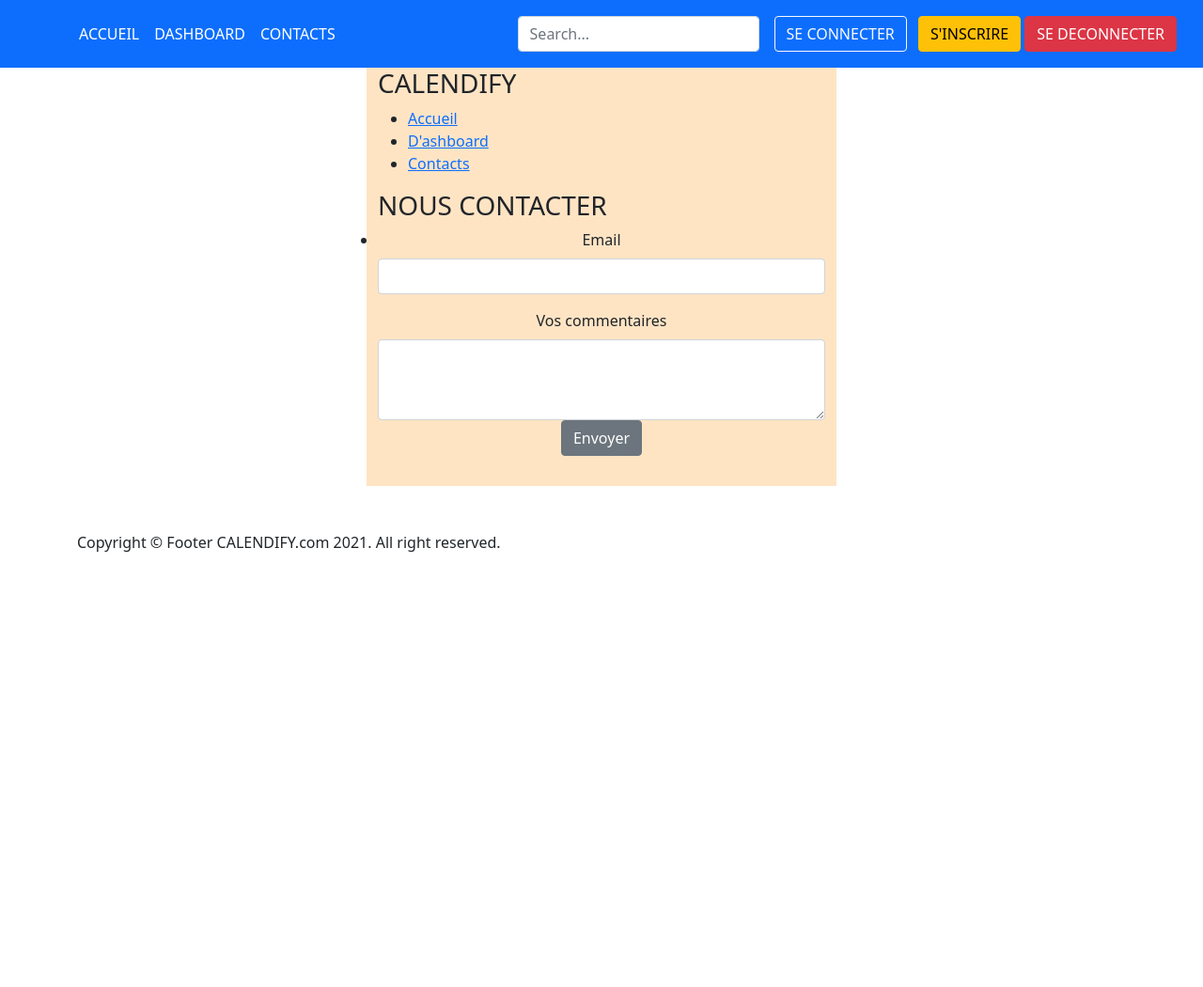
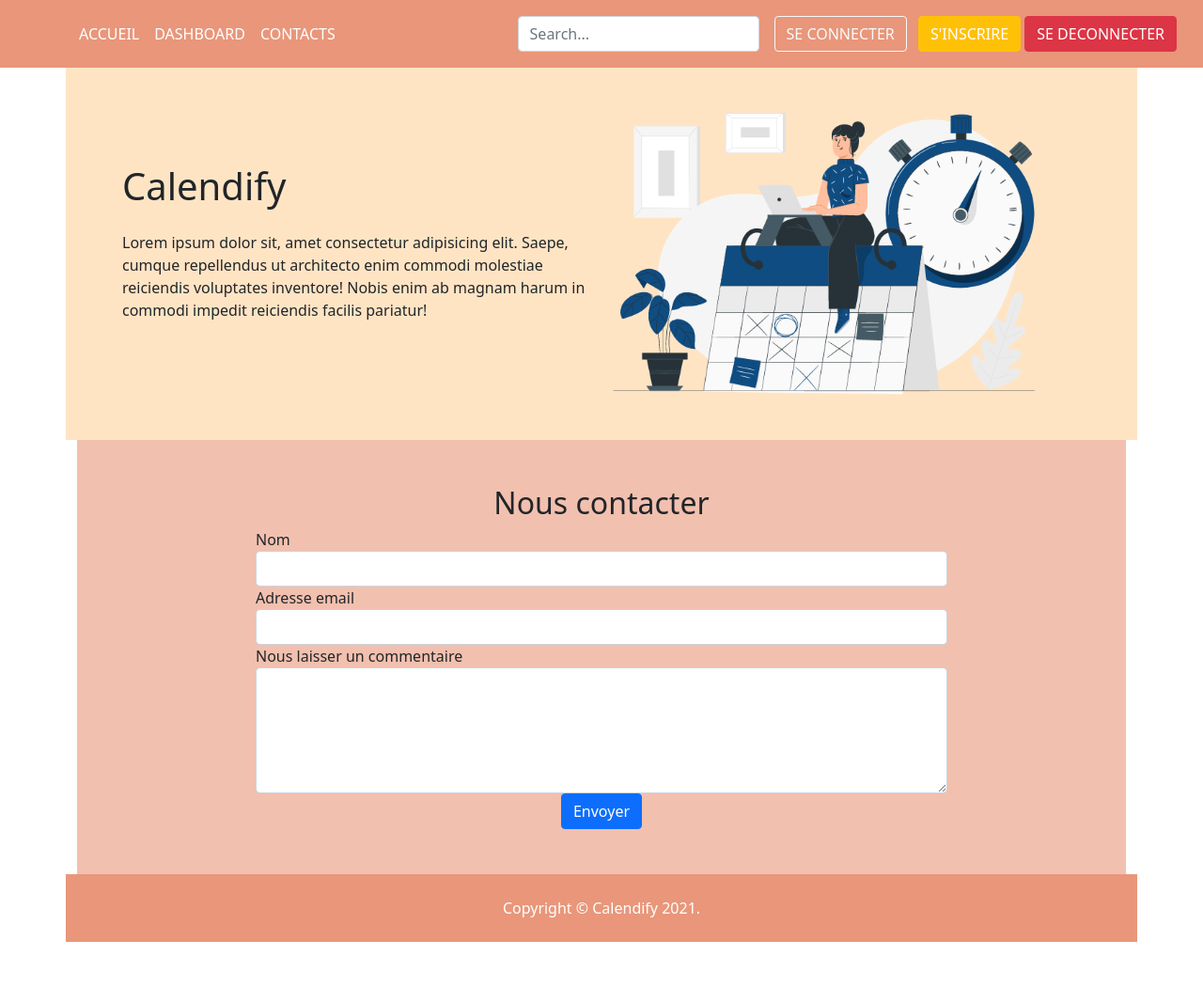
Before and after one commit to cecile9/peoject_3, a Symfony app: template templates/home/home.html.twig in a window 1280 px wide. Shown: the whole page at 94% size. Before the commit the page ends 587 px from the top, so only its background shows below. Run offline with Twig, Linux system fonts and the light colour scheme; the template is opened without the code that fills it, so the values that code supplies are empty; some libraries are stand-ins or nearby versions.

Commit message:
header footer

```diff
--- a/templates/base.html.twig
+++ b/templates/base.html.twig
@@ -39,13 +39,17 @@
                 font-size: 3.5rem;
             }
         }
+
+        #navbar {
+            background-color: darksalmon;
+        }
     </style>
 </head>
 <body>
 
 <!--NAV-->
 
-<header class="p-3 bg-primary text-white">
+<header class="p-3 bg-default text-white" id="navbar">
     <div class="container-fluid">
         <div class="d-flex flex-wrap align-items-center justify-content-center justify-content-lg-start">
             <a href="/" class="d-flex align-items-center mb-2 mb-lg-0 text-white text-decoration-none">
@@ -64,7 +68,7 @@
 
             <div class="text-end">
                 <a href="/login" type="button" class="btn btn-outline-light me-2">SE CONNECTER</a>
-                <a href="/register" type="button" class="btn btn-warning">S'INSCRIRE</a>
+                <a href="/register" type="button" class="btn btn-warning text-white">S'INSCRIRE</a>
                 <a href="/logout" type="button" class="btn btn-danger">SE DECONNECTER</a>
             </div>
 
--- a/templates/home/home.html.twig
+++ b/templates/home/home.html.twig
@@ -5,30 +5,91 @@
 {% block stylesheets %}
     {{ parent()}}
     <style>
-        #footer {
-            width: 500px;
-            margin: 0 auto;
+        body {
+            overflow-x: hidden;
+        }
+
+        .hero {
             background-color: bisque;
+            display: flex;
+            justify-content: space-between;
+            align-items: center;
+        }
+
+        .hero img {
+            max-height: 300px;
+        }
+
+        .contact {
+            background-color: rgba(233, 150, 122,0.6);
+        }
+
+        footer {
+            background-color: darksalmon;
+            color: #fff;
         }
     </style>
-{% endblock %}
+    {% endblock %}
 
-{% block body %}
+    {% block body %}
+    <div class="row hero p-5 py-8">
+        <div class="col-xs-12 col-md-6">
+            <h1>Calendify</h1>
 
-    <footer>
+            <p class="mt-4 mb-4">Lorem ipsum dolor sit, amet consectetur adipisicing elit. Saepe, cumque repellendus ut architecto enim commodi molestiae reiciendis voluptates inventore! Nobis enim ab magnam harum in commodi impedit reiciendis facilis pariatur!</p>
 
-        <div class="footer" id="footer">
+        </div>
+
+        <div class="col-xs-12 col-md-6 text-right">
+            <img src="{{ asset('assets/images/3235814.png') }}" alt="calendify" class="img-fluid">
+        </div>
+    </div>
+
+    <div class="contact">
+        <div class="row py-5">
+            <div class="col col-md-8 offset-md-2">
+                <h2 class="text-center">Nous contacter</h2>
+                <form action="">
+                    <div class="form-group">
+                        <label for="name">Nom</label>
+                        <input type="text" class="form-control">
+                    </div>
+                    <div class="form-group">
+                        <label for="email">Adresse email</label>
+                        <input type="email" class="form-control">
+                    </div>
+                    <div class="form-group">
+                        <label for="name">Nous laisser un commentaire</label>
+                        <textarea name="message" id="" rows="5" class="form-control"></textarea>
+                    </div>
+                    <div class="form-group text-center">
+                        <input type="submit" value="Envoyer" class="btn btn-primary">
+                    </div>
+                </form>
+            </div>
+        </div>
+    </div>
+
+    <footer class="row py-4">
+        <div class="container">
+            <div class="col-12 text-center">
+                Copyright &copy; Calendify 2021.
+            </div>
+        </div>
+    </footer>
+
+        {#  <div class="footer" id="footer">
             <div class="container">
                 <div class="row">
 
-                    <div class="col-lg-2  col-md-2 col-sm-4 col-xs-6">
-                        <h3> CALENDIFY</h3>
-                        <ul>
-                            <li> <a href="#">Accueil</a> </li>
-                            <li> <a href="#"> D'ashboard</a> </li>
-                            <li> <a href="#"> Contacts</a> </li>
-                        </ul>
+                    <div class="col">
+                        <h1> CALENDIFY</h1>
+                       <p>Lorem
+                       </p>
+                        <a href="#" class="btn btn"></a>
                     </div>
+                </div>
+                <div class="row">
                         <h3> NOUS CONTACTER</h3>
                         <ul>
                             <li>
@@ -52,7 +113,7 @@
             <!--/.container-->
         </div>
         <!--/.footer-->
-
+    <footer>
         <div class="footer-bottom">
             <div class="container">
 
@@ -67,7 +128,7 @@
                 </div>
             </div>
         </div>
+    </footer>#}
+        <!--/.footer-bottom-->
 
-        <!--/.footer-bottom-->
-    </footer>
 {% endblock %}
```
Also changed, not shown: public/assets/images/3235814.png (added), public/undraw_events_2p66.png (added).
